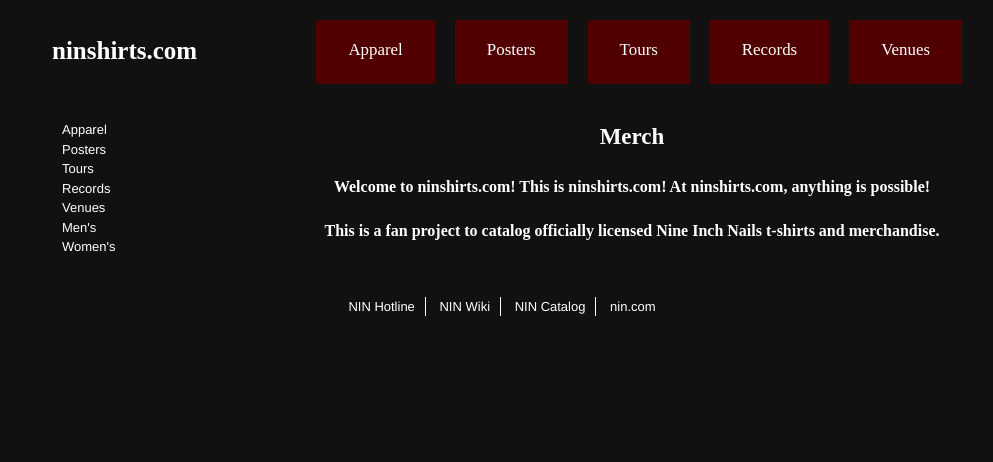
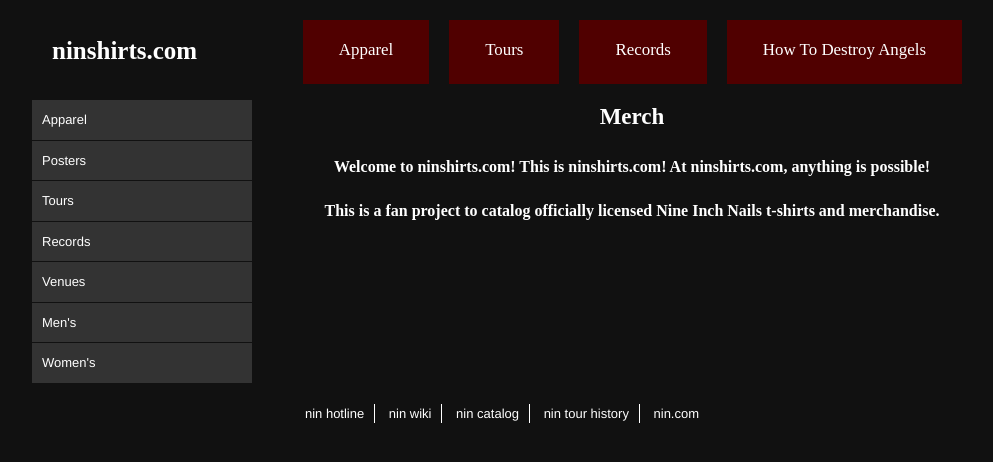
Before and after one commit to bgalbraith/ninshirts, a Django app: page / in a window 1280 px wide. Shown: the top 462 px of the page, without its empty margins (138-1131 px from the left). Run offline with Django 3.2, Linux system fonts and the light colour scheme; data comes from the database, SQL or seed files in the repository; some libraries are stand-ins or nearby versions.

Commit message:
Navigation style, product detail changes
Plus changes to the top nav (should the top nav be dynamically generated
from toplevel categories, similar to sideNav?)

```diff
--- a/apps/catalog/models.py
+++ b/apps/catalog/models.py
@@ -79,6 +79,11 @@
     def __unicode__(self):
         return "[%s] %s" % (self.option_type.name, self.name)
 
+    def type(self):
+        return self.option_type.name
+
+
+
 class Product(models.Model):
     categories = models.ManyToManyField(Category)
     name = models.CharField(max_length=200)
--- a/ninshirts/static/css/catalog.css
+++ b/ninshirts/static/css/catalog.css
@@ -11,20 +11,6 @@
 a {
     text-decoration: none;
     color: white;
-}
-
-ul {
-    list-style: none;
-}
-
-li.l2 {
-    position: relative;
-    left: 15px;
-}
-
-li.l3 {
-    position: relative;
-    left: 30px;
 }
 
 #top_nav p {
@@ -97,9 +83,10 @@
 #productDetail h2{
 text-align:left;
 }
-#productDescription{
+#productDescription,#relations{
     padding:10px;
 }
+
 body {
     background-color: #111111;
     color: white;
@@ -115,19 +102,6 @@
     color: white;
 }
 
-ul {
-    list-style: none;
-}
-
-li.l2 {
-    position: relative;
-    left: 15px;
-}
-
-li.l3 {
-    position: relative;
-    left: 30px;
-}
 
 #top_nav p {
     background-color: #500000;
@@ -175,7 +149,7 @@
 /* Top navigation */
 
 #topNav ul{
-	height:100px;
+    height:80px;
     }
 #topNav ul li{
     float:left;
@@ -185,7 +159,7 @@
 }
 #topNav ul li a{
     display:block;
-	padding: 22px 32px 22px 32px;
+    padding: 22px 36px 22px 36px;
     height:20px;
     font-family: maven-pro, serif;
     font-size:1.3em;
@@ -200,6 +174,7 @@
 }
 #top_nav ul{
 margin-bottom:0;
+list-style:none;
 }
 #siteTitle{
     padding:12px 30px 0 0;
@@ -209,3 +184,36 @@
     padding-top:20px;
     overflow:auto;
 }
+
+#detailImage{
+margin-bottom:10px;
+}
+
+#sideNav{
+    margin:0;
+    list-style: none;
+}
+#sideNav li{
+    background-color:#333;
+    margin:0;
+    padding:0;
+    margin-bottom:1px;
+}
+
+#sideNav li a{
+display:block;
+padding:10px;
+}
+
+#sideNav li.l2{
+    background-color:#444;
+    padding-left:10px;
+}
+#sideNav li.l3{
+    background-color:#555;
+    padding-left:20px;
+}
+
+#sideNav li.active{
+    background-color:#666;
+}
--- a/ninshirts/templates/catalog/base.html
+++ b/ninshirts/templates/catalog/base.html
@@ -48,9 +48,10 @@
 <div class="grid_12" id="footer">
 
     <ul>
-		<li><a href="http://www.theninhotline.net">NIN Hotline</a></li>
-		<li><a href="http://www.ninwiki.com">NIN Wiki</a></li>
-		<li><a href="http://www.nincatalog.com">NIN Catalog</a></li>
+        <li><a href="http://www.theninhotline.net">nin hotline</a></li>
+        <li><a href="http://www.ninwiki.com">nin wiki</a></li>
+        <li><a href="http://www.nincatalog.com">nin catalog</a></li>
+        <li><a href="http://www.nintourhistory.com">nin tour history</a></li>
         <li class="last"><a href="http://www.nin.com">nin.com</a></li>
     </ul>
 
--- a/ninshirts/templates/catalog/category.html
+++ b/ninshirts/templates/catalog/category.html
@@ -15,7 +15,7 @@
         })
     });
 </script>
-<div class="prefix_5 grid_4"><p>Pagination and filters</p></div>
+<!---<div class="prefix_5 grid_4"><p>Pagination and filters</p></div>--->
 <div id="products">
 {% for product in category.products %}
 {% if forloop.counter0|divisibleby:"3" %}
--- a/ninshirts/templates/catalog/sidenav.html
+++ b/ninshirts/templates/catalog/sidenav.html
@@ -1,5 +1,5 @@
-<ul>
-{% for category in sidenav_categories %}
-    <li class="l{{ category.depth }}"><a href="/{{ category.tag }}">{{ category.name }}</a></li>
+<ul id="sideNav">
+{% for navcategory in sidenav_categories %}
+    <li class="l{{ navcategory.depth }}{% if navcategory.id == category.id %} active{% endif %}"><a href="/{{ navcategory.tag }}">{{ navcategory.name }}</a></li>
 {% endfor %}
 </ul>
--- a/ninshirts/templates/catalog/topnav.html
+++ b/ninshirts/templates/catalog/topnav.html
@@ -1,9 +1,8 @@
 <div id="topNav">
-	<ul>
-		<li><a href="/apparel/">Apparel</a></li>
-		<li><a href="/posters/">Posters</a></li>
-		<li><a href="/tours/">Tours</a></li>
-		<li><a href="/records/">Records</a></li>
-		<li><a href="/venues/">Venues</a></li>
-	</ul>
+    <ul>
+        <li><a href="/apparel/">Apparel</a></li>
+        <li><a href="/tours/">Tours</a></li>
+        <li><a href="/records/">Records</a></li>
+        <li><a href="">How To Destroy Angels</a></li>
+    </ul>
 </div>
```
Also changed, not shown: ninshirts/templates/catalog/product.html (+8 -3 lines). Lines whose indentation alone changed are shown as unchanged.
